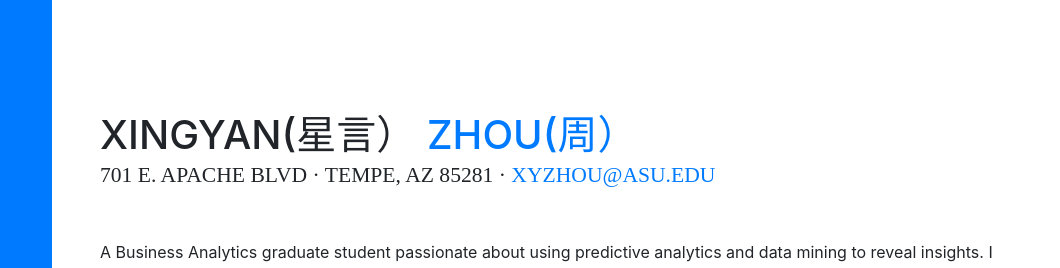
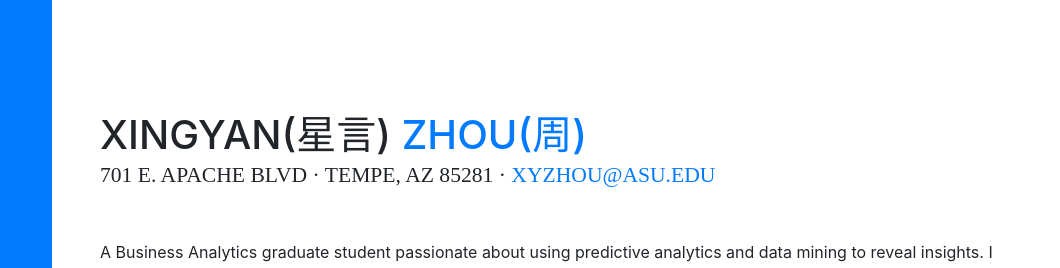
Before and after one commit to xyzhoumaster/xyzhoumaster.github.io, a website with bundled scripts: page index.html in a window 1280 px wide. Shown: the part 112-380 px from the top of the page, 220-1280 px from the left. Built offline with nearby package versions, Linux system fonts and the light colour scheme; a web font is replaced by a local one.

Commit message:
Update index.html

```diff
--- a/index.html
+++ b/index.html
@@ -59,8 +59,8 @@
 
       <section class="resume-section p-3 p-lg-5 d-flex d-column" id="about">
         <div class="my-auto">
-          <h1 class="mb-0">XINGYAN(星言）
-            <span class="text-primary">Zhou(周）</span>
+          <h1 class="mb-0">XINGYAN(星言)
+            <span class="text-primary">Zhou(周)</span>
           </h1>
           <div class="subheading mb-5">701 E. Apache Blvd · Tempe, AZ 85281 ·
             <a href="mailto:name@email.com">xyzhou@asu.edu</a>
```
